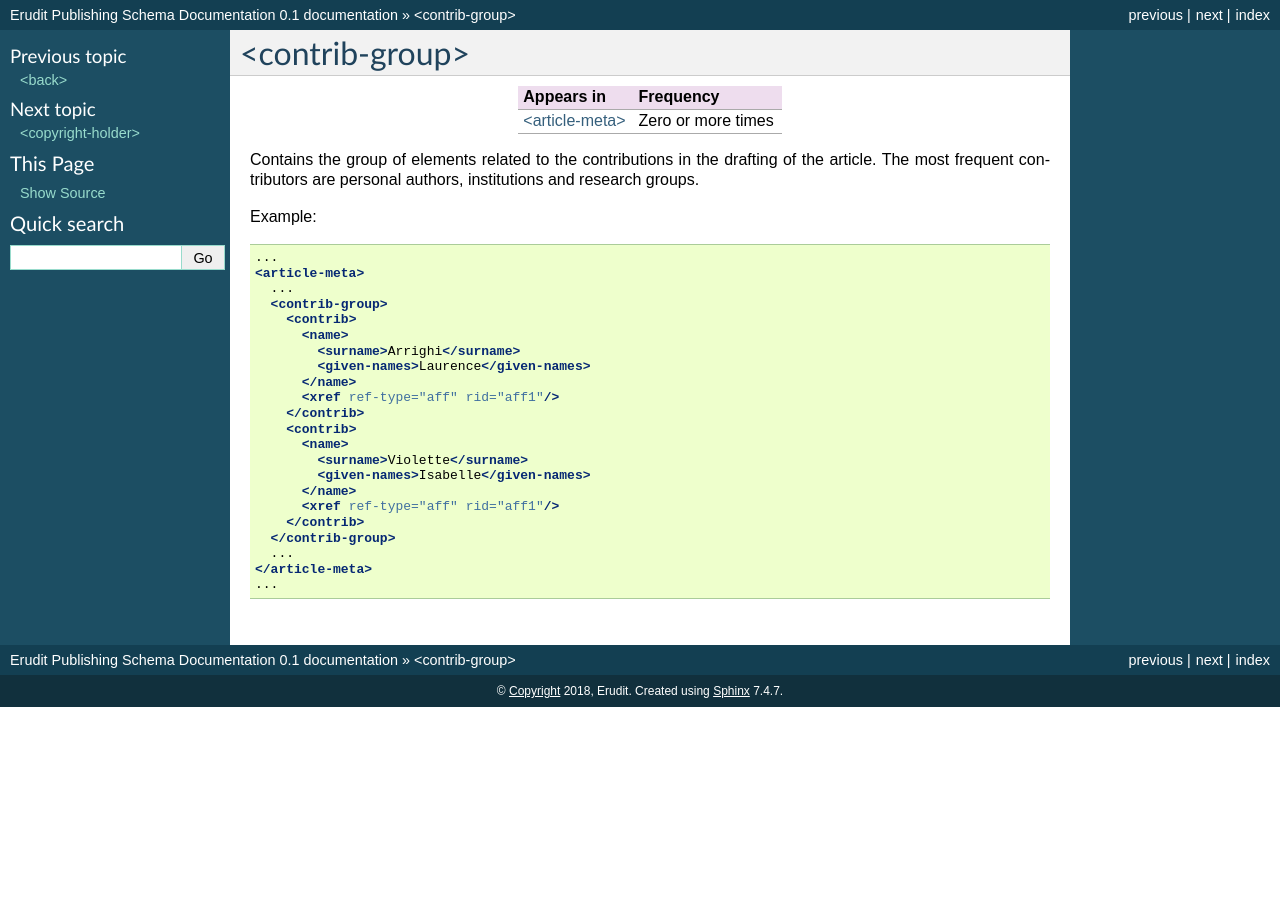
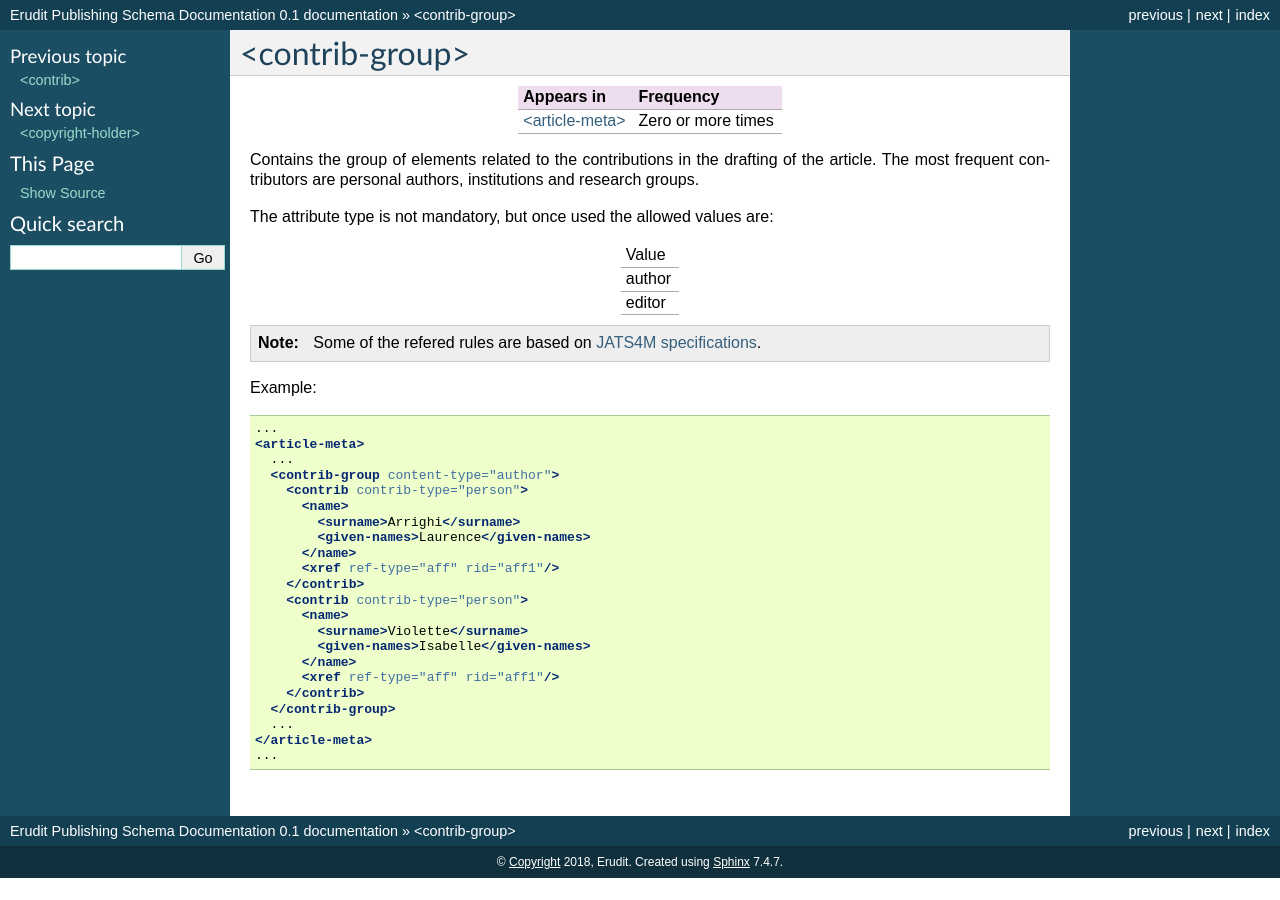
Before and after one commit to erudit/erudit-ps-documentation, a Sphinx documentation site: the page built from docs/source/tagset/element-contrib-group.rst, in a window 1280 px wide. Built offline with Sphinx 7.4.7, drawn with Linux system fonts in a browser that asks for light colours; pages that are not in the unit, such as notebooks, are missing from menus.

Commit message:
Including element contrib docs

```diff
--- a/docs/source/tagset/element-contrib-group.rst
+++ b/docs/source/tagset/element-contrib-group.rst
@@ -11,6 +11,20 @@
 
 Contains the group of elements related to the contributions in the drafting of the article. The most frequent contributors are personal authors, institutions and research groups.
 
+The attribute type is not mandatory, but once used the allowed values are:
+
++----------+
+| Value    |
++----------+
+| author   |
++----------+
+| editor   |
++----------+
+
+.. note::
+
+  Some of the refered rules are based on `JATS4M specifications <https://github.com/substance/dar/blob/master/DarArticle.md#contrib-group>`_.
+
 Example:
 
 .. code-block:: xml
@@ -18,15 +32,15 @@ Example:
     ...
     <article-meta>
       ...
-      <contrib-group>
-        <contrib>
+      <contrib-group content-type="author">
+        <contrib contrib-type="person">
           <name>
             <surname>Arrighi</surname>
             <given-names>Laurence</given-names>
           </name>
           <xref ref-type="aff" rid="aff1"/>
         </contrib>
-        <contrib>
+        <contrib contrib-type="person">
           <name>
             <surname>Violette</surname>
             <given-names>Isabelle</given-names>
@@ -37,3 +51,5 @@ Example:
       ...
     </article-meta>
     ...
+
+.. {"reviewed_on": "20180516", "by": "fabio.batalha@erudit.org"}
```
Also changed, not shown: docs/source/tagset/element-contrib.rst (added, +74 -0 lines).
